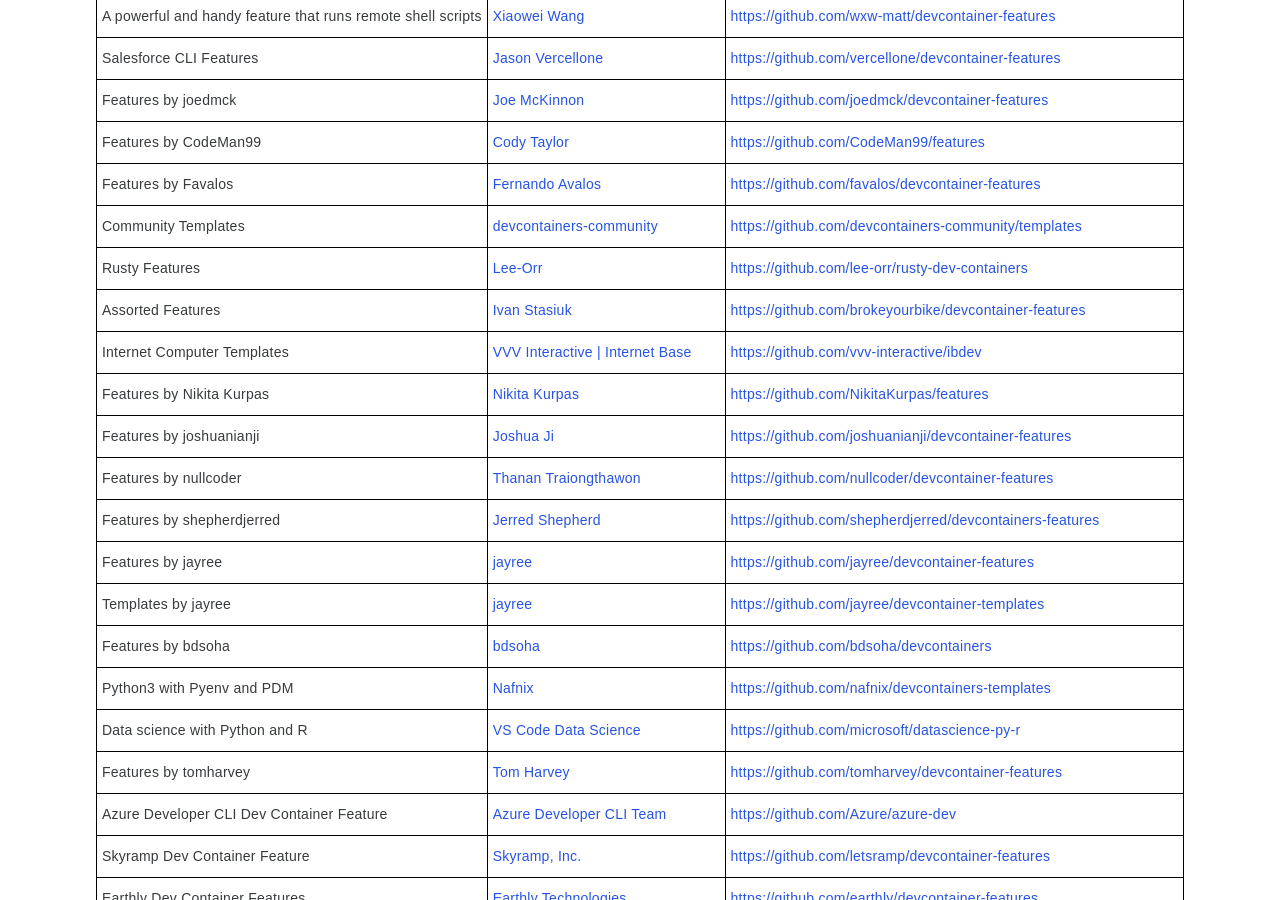
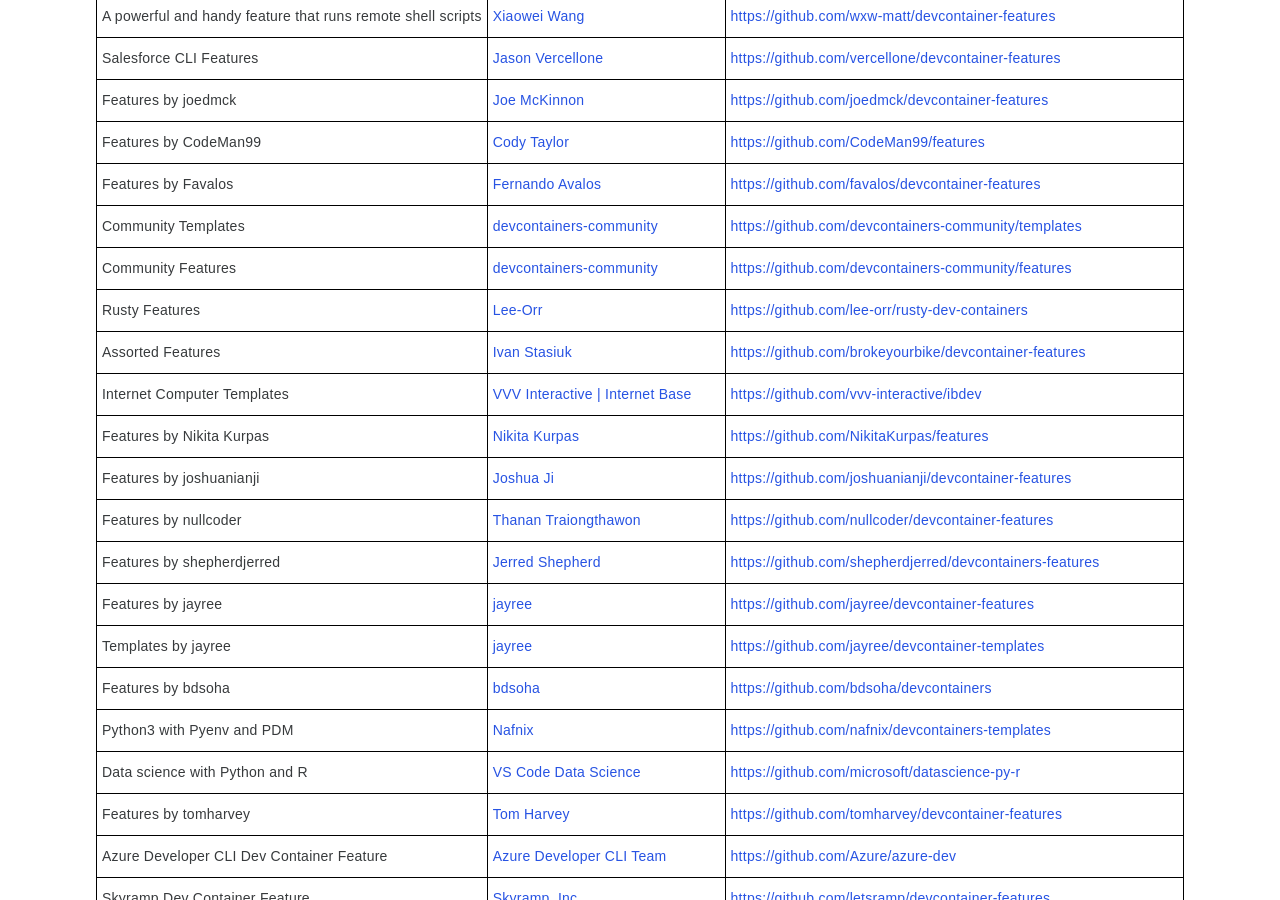
Before and after one commit to devcontainers/devcontainers.github.io, a Jekyll site: the page built from collections.html, in a window 1280 px wide and 900 px high, scrolled down 3531 px. Built offline with Jekyll 4.4.1, drawn with Linux system fonts in a browser that asks for light colours; nearby versions of some CDN libraries; comment, search, counter and statistics services are not loaded.

Commit message:
Add https://github.com/devcontainers-community/features (#271)

```diff
--- a/_data/collection-index.yml
+++ b/_data/collection-index.yml
@@ -408,6 +408,11 @@
   contact: https://github.com/devcontainers-community/templates/issues
   repository: https://github.com/devcontainers-community/templates
   ociReference: ghcr.io/devcontainers-community/templates
+- name: Community Features
+  maintainer: devcontainers-community
+  contact: https://github.com/devcontainers-community/features/issues
+  repository: https://github.com/devcontainers-community/features
+  ociReference: ghcr.io/devcontainers-community/features
 - name: Rusty Features
   maintainer: Lee-Orr
   contact: https://github.com/lee-orr/rusty-dev-containers/issues
```
